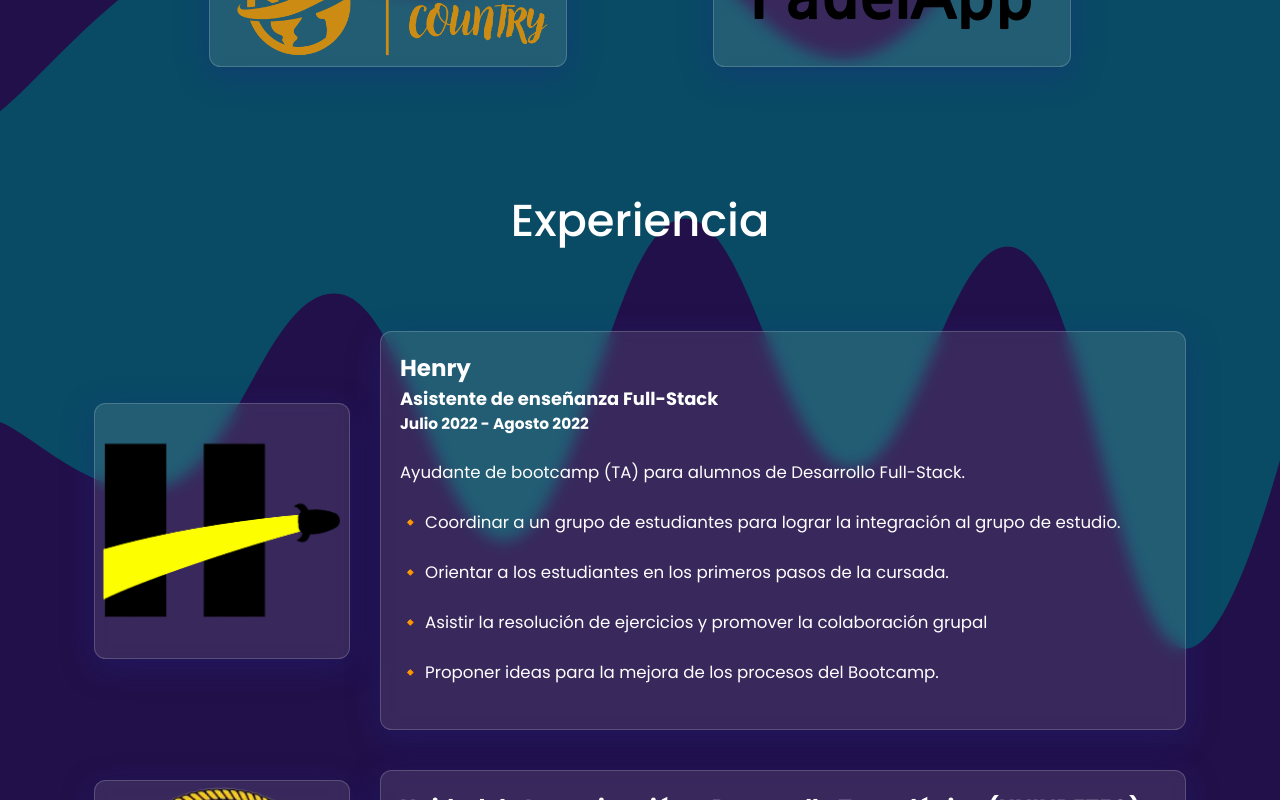
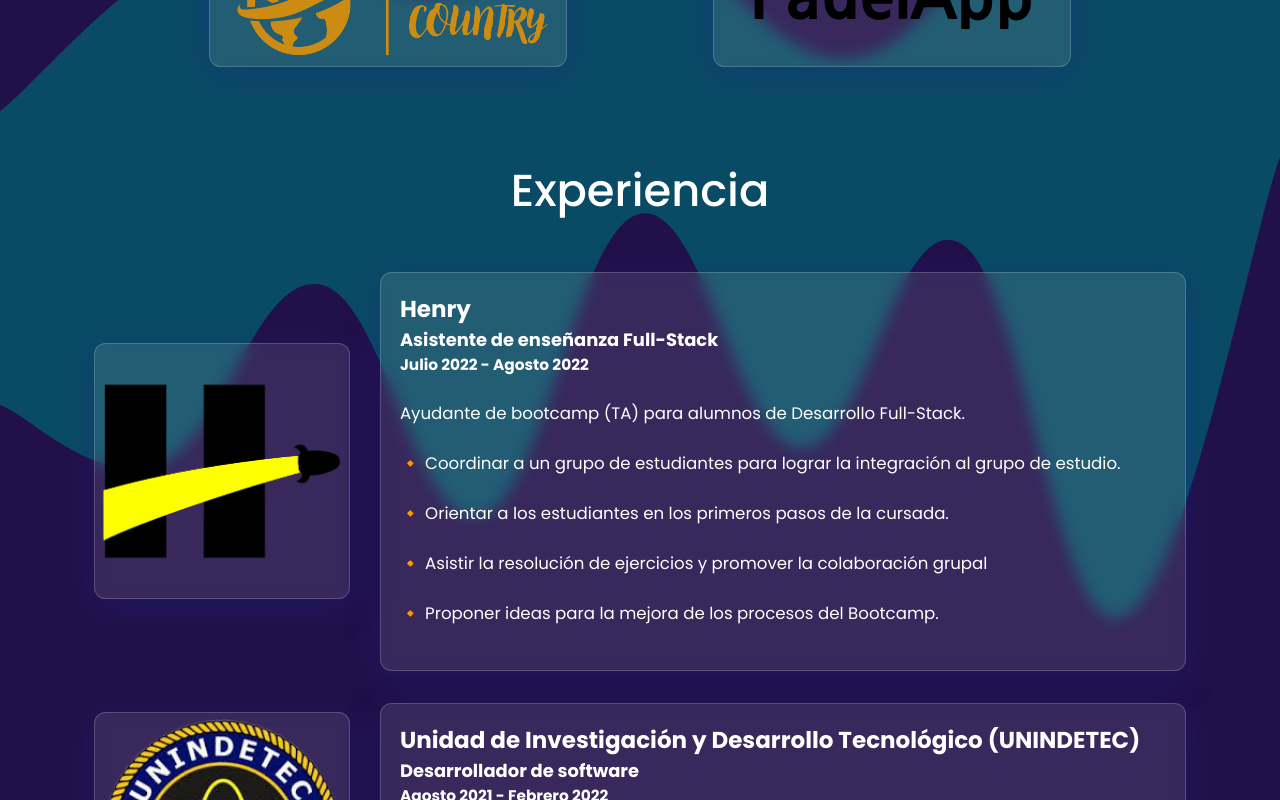
Before and after one commit to edRiosJ/portfolio, a React (Create React App) app: page / in a window 1280 px wide. Shown: the part 1540-2340 px from the top of the page. Built offline with nearby package versions, Linux system fonts and the light colour scheme; a web font is replaced by a local one.

Commit message:
Size experience section

```diff
--- a/src/components/pures/cardJob/cardJob.css
+++ b/src/components/pures/cardJob/cardJob.css
@@ -1,11 +1,11 @@
 .cardJob
 {
-  width: 100%;
-  min-height: max-content;
+  width: 90vw;
+  height: max-content;
   display: flex;
   justify-content: space-evenly;
   align-items: center;
-  margin-top: 5vh;
+  margin-top: 2.48vw;
 }
 
 .cardJob img,
@@ -16,7 +16,7 @@
   backdrop-filter: blur( 7.5px );
   -webkit-backdrop-filter: blur( 7.5px );
   border-radius: 0.9vw;
-  border: 1px solid rgba( 255, 255, 255, 0.18 );
+  border: 0.1vw solid rgba( 255, 255, 255, 0.18 );
 }
 
 .cardJob img
@@ -29,8 +29,8 @@
 
 .containerData
 {
-  width: 70%;
-  min-height: max-content;
+  width: 63vw;
+  height: max-content;
   padding: 1.5vw;
   color: #FFFFFF;
 }
--- a/src/components/pures/experienceSection/ExperienceSection.jsx
+++ b/src/components/pures/experienceSection/ExperienceSection.jsx
@@ -1,7 +1,7 @@
 import React from 'react';
 import dataExpierence from '../../../utils/dataExpierence.js';
 import CardJob from '../cardJob/CardJob.jsx';
-import './expierenceSection.css';
+import './experienceSection.css';
 
 function ExperienceSection()
 {
--- a/src/components/pures/experienceSection/expierenceSection.css
+++ b/src/components/pures/experienceSection/experienceSection.css
@@ -1,10 +1,11 @@
 .experienceSection
 {
-  padding-top: 7vh;
-  min-height: 100vh;
+  padding-top: 2vw;
+  height: max-content;
   background-color: #22104A;
   background-image: url('../../../img/waveDark.svg');
   background-repeat: no-repeat;
+  background-size: contain;
 }
 
 .experienceSection h2
@@ -13,7 +14,7 @@
   font-weight: 500;
   color: #FFFFFF;
   width: 30vw;
-  height: 10vh;
+  height: 5vw;
   margin: auto;
   text-align: center;
 }
@@ -24,9 +25,9 @@
   flex-direction: column;
   justify-content: flex-start;
   align-items: center;
-  width: 100%;
+  width: 100vw;
   min-height: max-content;
   padding-left: 5vw;
   padding-right: 5vw;
-  margin-top: 3vh;
+  margin-top: 1.5vw;
 }
```
